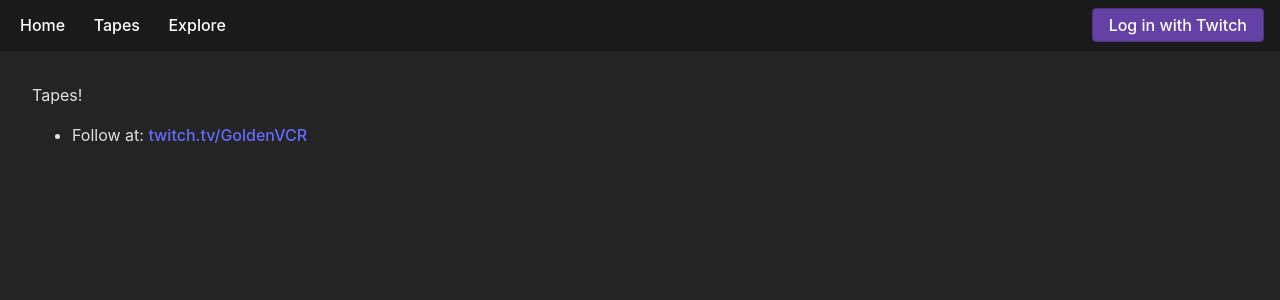
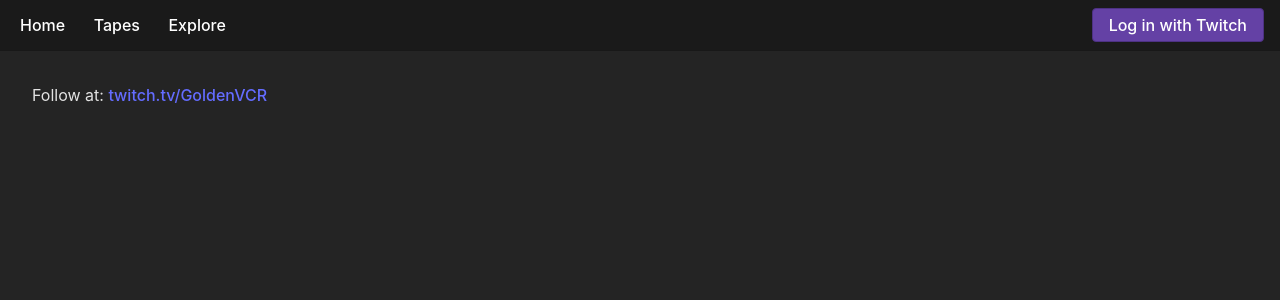
Before and after one commit to golden-vcr/frontend, a Svelte app: page / in a window 1280 px wide. Shown: the top 300 px of the page. Built offline with nearby package versions, Linux system fonts and the light colour scheme; no server answers.

Commit message:
Apply top-level page styling to main element, not per-page

```diff
--- a/src/app.css
+++ b/src/app.css
@@ -46,8 +46,18 @@
 /** The main content of the page should occupy the remaining space */
 main {
   flex: 1;
+  padding: 2rem;
 }
 
+main :first-child {
+  margin-top: 0;
+}
+
+@media only screen and (max-width: 696px) {
+  main {
+    padding: 0.5rem;
+  }
+}
 
 
 
--- a/src/lib/AboutContent.svelte
+++ b/src/lib/AboutContent.svelte
@@ -1,15 +1 @@
-<div>
-  <p>Tapes!</p>
-  <ul>
-    <li>Follow at: <a href="https://www.twitch.tv/goldenvcr">twitch.tv/GoldenVCR</a></li>
-  </ul>
-</div>
-
-<style>
-  div {
-    padding: 2rem;
-  }
-  p {
-    margin-top: 0;
-  }
-</style>
+<p>Follow at: <a href="https://www.twitch.tv/goldenvcr">twitch.tv/GoldenVCR</a></p>
--- a/src/lib/TapeBrowser.svelte
+++ b/src/lib/TapeBrowser.svelte
@@ -51,14 +51,8 @@
 
 <style>
   .container {
-    padding: 2rem;
     display: flex;
     flex-direction: column;
     gap: 1rem;
   }
-  @media only screen and (max-width: 696px) {
-    .container {
-      padding: 0.5rem;
-    }
-  }
 </style>
--- a/src/lib/TapeDetails.svelte
+++ b/src/lib/TapeDetails.svelte
@@ -57,7 +57,6 @@
 <style>
   .container {
     flex: 1;
-    padding: 2rem;
     display: flex;
     flex-direction: column;
   }
@@ -82,7 +81,7 @@
   }
   @media only screen and (max-width: 696px) {
     .container {
-      padding: 1.5rem;
+      padding: 0.5rem;
     }
     h1 {
       font-size: 1.5rem;
--- a/src/routes/BroadcastPage.svelte
+++ b/src/routes/BroadcastPage.svelte
@@ -33,9 +33,3 @@
 <p>{error.toString()}</p>
 {/await}
 </div>
-
-<style>
-  div {
-    padding: 2rem;
-  }
-</style>
--- a/src/routes/HomePage.svelte
+++ b/src/routes/HomePage.svelte
@@ -36,9 +36,3 @@
 {:else}
   <AboutContent />
 {/if}
-
-<style>
-  div {
-    padding: 2rem;
-  }
-</style>
--- a/src/routes/ProfilePage.svelte
+++ b/src/routes/ProfilePage.svelte
@@ -27,12 +27,3 @@
 {/if}
 
 </div>
-
-<style>
-  div {
-    padding: 2rem;
-  }
-  p {
-    margin-top: 0;
-  }
-</style>
```
